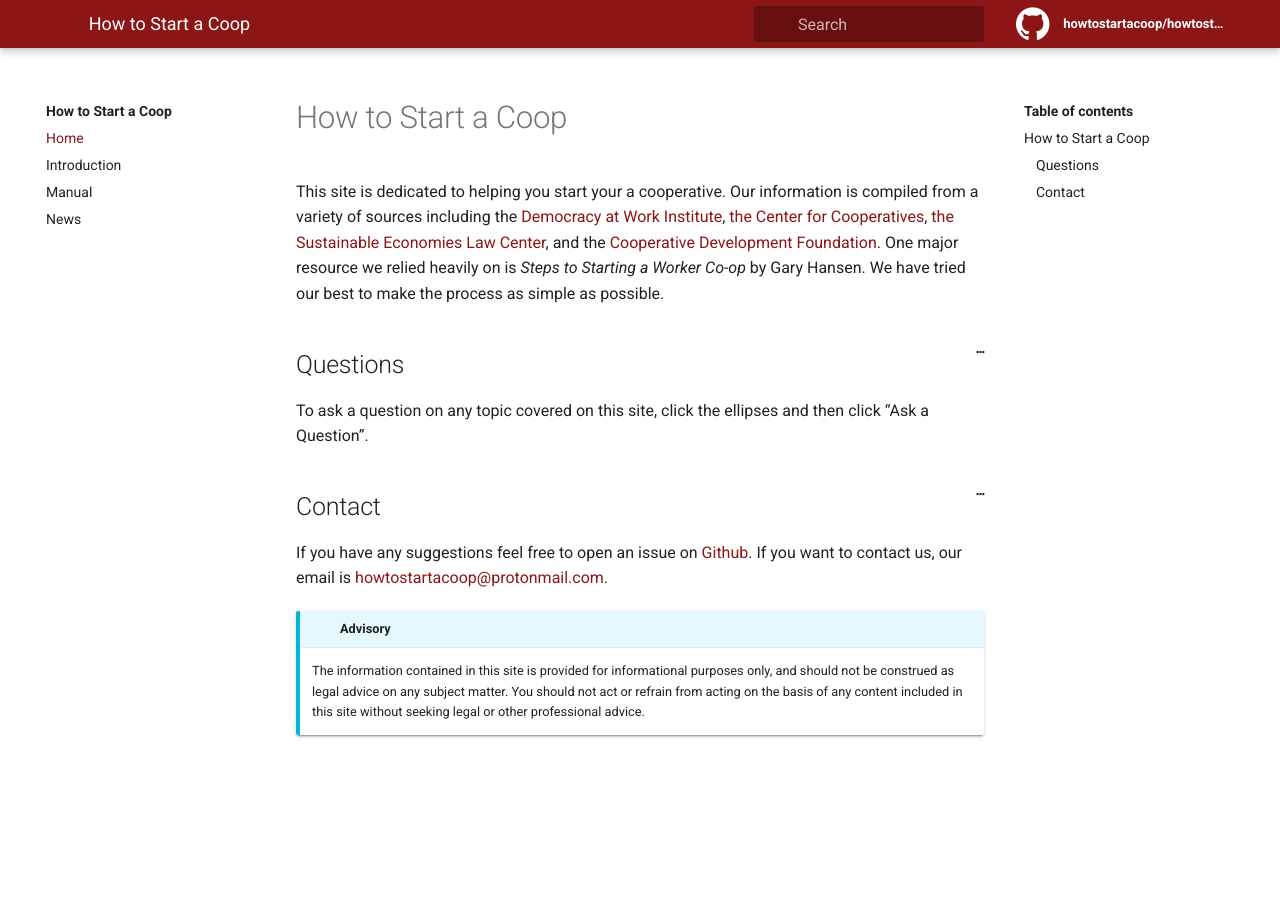
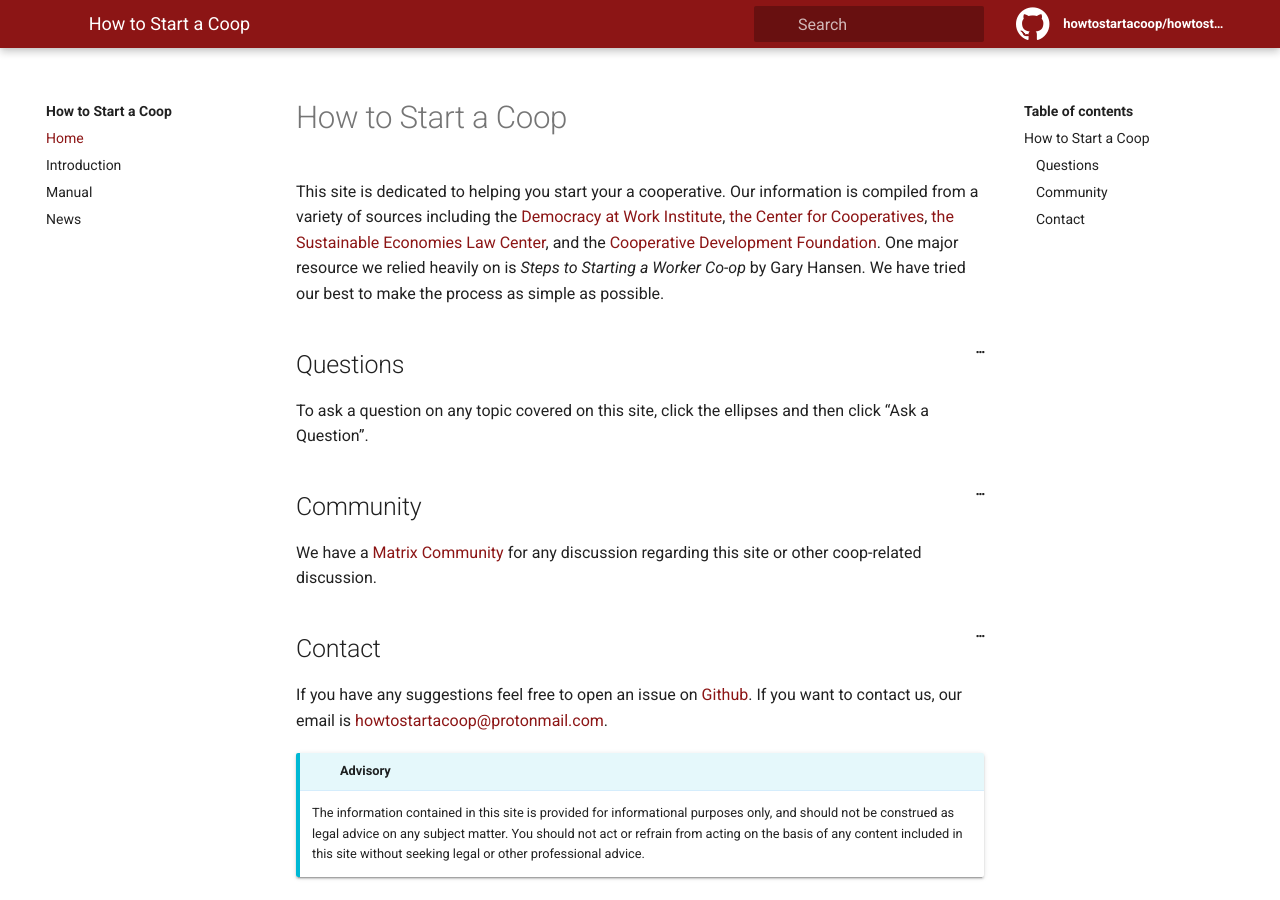
Before and after one commit to howtostartacoop/howtostartacoop, a Jekyll site: the page built from pages/index.md, in a window 1280 px wide and 900 px high. Built offline with Jekyll 4.4.1, drawn with Linux system fonts in a browser that asks for light colours.

Commit message:
Update index.md

```diff
--- a/pages/index.md
+++ b/pages/index.md
@@ -11,6 +11,9 @@ This site is dedicated to helping you start your a cooperative. Our information
 ## Questions
 To ask a question on any topic covered on this site, click the ellipses and then click "Ask a Question".
 
+## Community
+We have a [Matrix Community](https://matrix.to/#/+howtostartacoop:matrix.org) for any discussion regarding this site or other coop-related discussion.
+
 ## Contact
 If you have any suggestions feel free to open an issue on [Github](https://github.com/howtostartacoop/howtostartacoop/issues).
 If you want to contact us, our email is [howtostartacoop@protonmail.com](mailto:howtostartacoop@protonmail.com).
```
